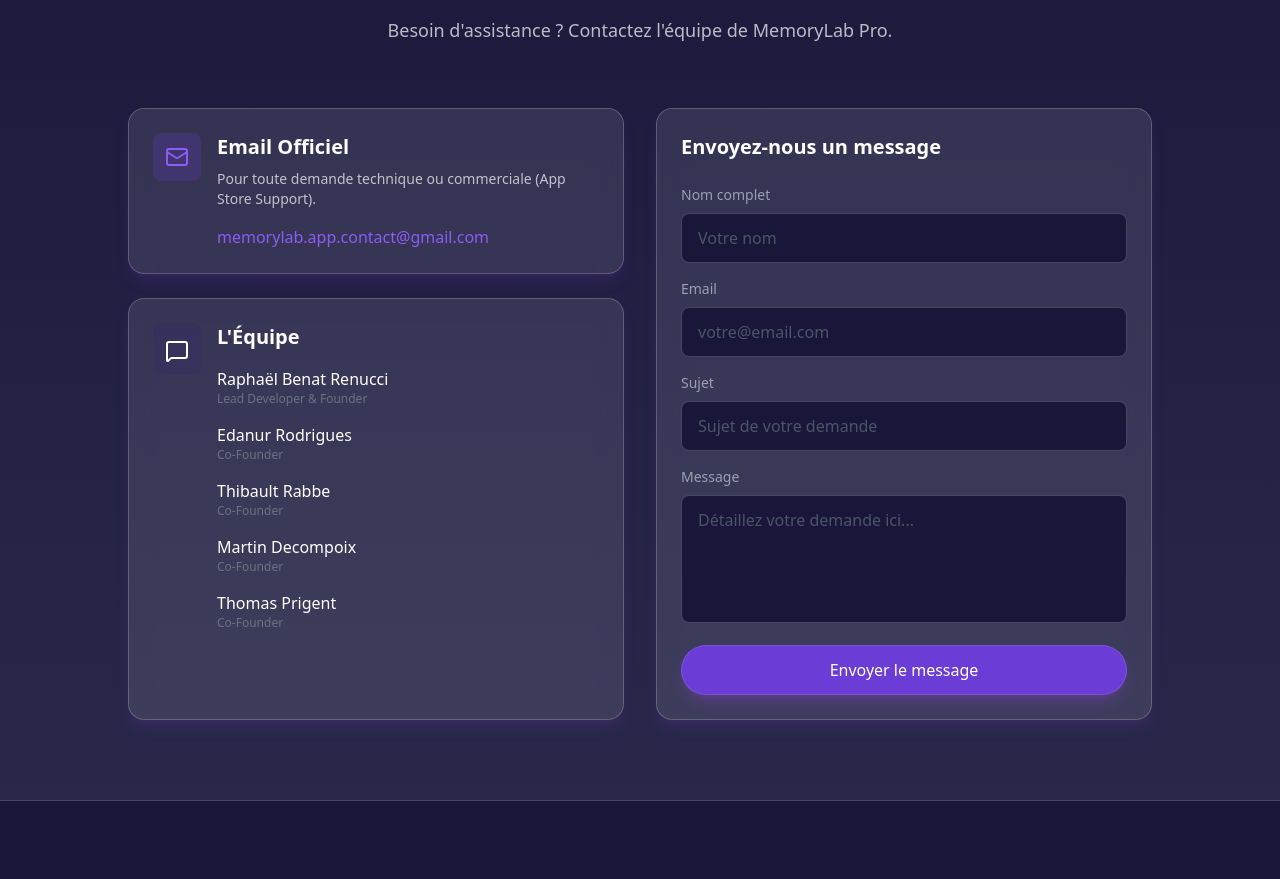
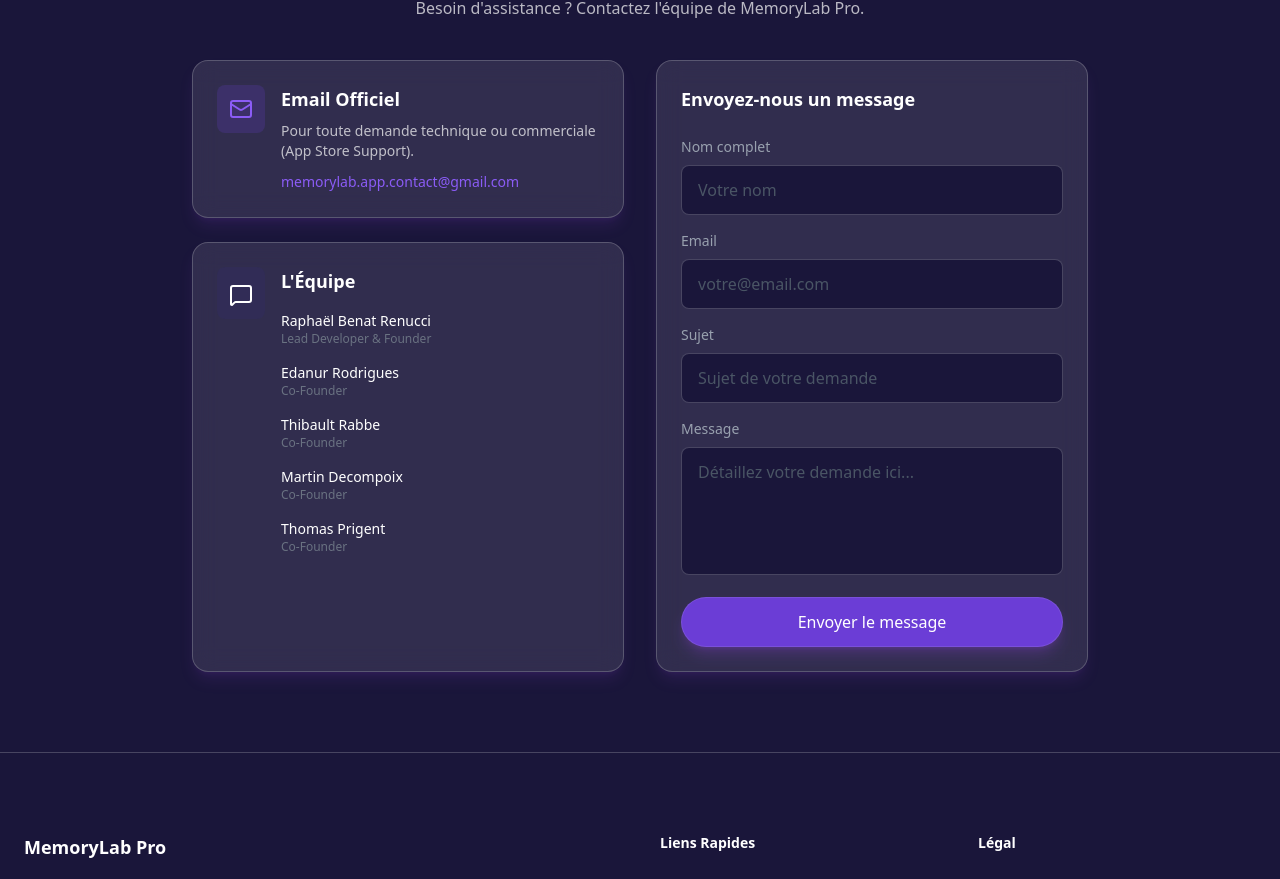
Before and after one commit to RaphaelBenRen/VitrineMemoryLab, a Next.js app: page /support in a window 1280 px wide. Shown: the part 216-1095 px from the top of the page. Built offline with nearby package versions, Linux system fonts and the light colour scheme.

Commit message:
logo qui tourne

```diff
--- a/app/deletion/page.tsx
+++ b/app/deletion/page.tsx
@@ -13,27 +13,27 @@
             </Link>
 
             <div className="max-w-2xl mx-auto">
-                <h1 className="text-4xl font-bold text-white mb-8">Suppression de compte</h1>
+                <h1 className="text-2xl md:text-3xl font-bold text-white mb-8">Suppression de compte</h1>
 
                 <div className="bg-red-500/10 border border-red-500/20 rounded-xl p-6 mb-10">
-                    <h2 className="text-xl font-semibold text-red-400 mb-2">Zone de Danger</h2>
+                    <h2 className="text-lg font-semibold text-red-400 mb-2">Zone de Danger</h2>
                     <p className="text-sm text-red-200/80">
                         La suppression de votre compte est <strong>irréversible</strong>. Toutes vos données (flashcards générées, historiques de révision, préférences) seront définitivement effacées de nos serveurs Supabase.
                     </p>
                 </div>
 
-                <h2 className="text-2xl font-bold text-white mb-6">Comment procéder ?</h2>
+                <h2 className="text-xl font-bold text-white mb-6">Comment procéder ?</h2>
 
                 <div className="space-y-8">
                     <div className="glass-panel p-8 rounded-2xl relative overflow-hidden group">
                         <div className="absolute top-0 right-0 p-4 opacity-50 text-[var(--color-brand-accent)]">
                             <Smartphone size={100} className="opacity-10" />
                         </div>
-                        <h3 className="text-lg font-bold text-white mb-4 flex items-center gap-2">
+                        <h3 className="text-base font-bold text-white mb-4 flex items-center gap-2">
                             <Smartphone size={20} className="text-[var(--color-brand-accent)]" />
                             1. Depuis l'application (Recommandé)
                         </h3>
-                        <ol className="list-decimal pl-5 space-y-3 marker:text-[var(--color-brand-accent)]">
+                        <ol className="list-decimal pl-5 space-y-3 marker:text-[var(--color-brand-accent)] text-sm">
                             <li>Ouvrez l'application <strong>MemoryLab Pro</strong> sur votre iPhone.</li>
                             <li>Accédez à votre <strong>Profil</strong> via la barre de navigation.</li>
                             <li>Appuyez sur l'icône <strong>Paramètres</strong> (roue dentée).</li>
@@ -43,11 +43,11 @@
                     </div>
 
                     <div className="glass-panel p-8 rounded-2xl">
-                        <h3 className="text-lg font-bold text-white mb-4 flex items-center gap-2">
+                        <h3 className="text-base font-bold text-white mb-4 flex items-center gap-2">
                             <Mail size={20} className="text-[var(--color-brand-accent)]" />
                             2. Par demande au Support
                         </h3>
-                        <p className="mb-6 leading-relaxed">
+                        <p className="mb-6 leading-relaxed text-sm">
                             Si vous n'avez plus accès à votre appareil iOS, vous pouvez demander la suppression manuelle de vos données par notre équipe.
                         </p>
                         <Button onClick={() => window.location.href = 'mailto:memorylab.app.contact@gmail.com?subject=Demande de suppression de compte DEFINITIVE'}>
--- a/app/globals.css
+++ b/app/globals.css
@@ -27,7 +27,7 @@
 }
 
 body {
-  background: linear-gradient(to bottom, var(--color-brand-bg-start), var(--color-brand-bg-end));
+  background: var(--color-brand-bg-start);
   color: var(--foreground);
   font-family: var(--font-sans), Arial, Helvetica, sans-serif;
   overflow-x: hidden;
--- a/app/support/page.tsx
+++ b/app/support/page.tsx
@@ -43,14 +43,14 @@
 
     return (
         <div className="container mx-auto px-6 py-20 min-h-screen">
-            <div className="max-w-2xl mx-auto text-center mb-16">
-                <h1 className="text-4xl md:text-5xl font-bold mb-6 text-white">Support & Aide</h1>
-                <p className="text-[var(--color-brand-text-secondary)] text-lg">
+            <div className="max-w-2xl mx-auto text-center mb-10">
+                <h1 className="text-2xl md:text-3xl font-bold mb-4 text-white">Support & Aide</h1>
+                <p className="text-[var(--color-brand-text-secondary)] text-base">
                     Besoin d'assistance ? Contactez l'équipe de MemoryLab Pro.
                 </p>
             </div>
 
-            <div className="grid md:grid-cols-2 gap-8 max-w-5xl mx-auto">
+            <div className="grid md:grid-cols-2 gap-8 max-w-4xl mx-auto">
 
                 {/* Contact Info */}
                 <div className="flex flex-col space-y-6 h-full">
@@ -60,11 +60,11 @@
                                 <Mail size={24} />
                             </div>
                             <div>
-                                <h3 className="text-xl font-bold text-white mb-2">Email Officiel</h3>
-                                <p className="text-[var(--color-brand-text-secondary)] mb-4 text-sm">
+                                <h3 className="text-lg font-bold text-white mb-2">Email Officiel</h3>
+                                <p className="text-[var(--color-brand-text-secondary)] mb-2 text-sm">
                                     Pour toute demande technique ou commerciale (App Store Support).
                                 </p>
-                                <a href="mailto:memorylab.app.contact@gmail.com" className="text-[var(--color-brand-accent)] hover:underline font-medium">
+                                <a href="mailto:memorylab.app.contact@gmail.com" className="text-[var(--color-brand-accent)] hover:underline font-medium text-sm">
                                     memorylab.app.contact@gmail.com
                                 </a>
                             </div>
@@ -79,11 +79,11 @@
                                 </div>
                             </div>
                             <div>
-                                <h3 className="text-xl font-bold text-white mb-4">L'Équipe</h3>
+                                <h3 className="text-lg font-bold text-white mb-4">L'Équipe</h3>
 
                                 <div className="space-y-4">
                                     <div>
-                                        <p className="text-[var(--color-brand-text-secondary)] font-medium text-white">
+                                        <p className="text-[var(--color-brand-text-secondary)] font-medium text-white text-sm">
                                             Raphaël Benat Renucci
                                         </p>
                                         <p className="text-xs text-gray-500">
@@ -92,7 +92,7 @@
                                     </div>
 
                                     <div>
-                                        <p className="text-[var(--color-brand-text-secondary)] font-medium text-white">
+                                        <p className="text-[var(--color-brand-text-secondary)] font-medium text-white text-sm">
                                             Edanur Rodrigues
                                         </p>
                                         <p className="text-xs text-gray-500">
@@ -101,7 +101,7 @@
                                     </div>
 
                                     <div>
-                                        <p className="text-[var(--color-brand-text-secondary)] font-medium text-white">
+                                        <p className="text-[var(--color-brand-text-secondary)] font-medium text-white text-sm">
                                             Thibault Rabbe
                                         </p>
                                         <p className="text-xs text-gray-500">
@@ -110,7 +110,7 @@
                                     </div>
 
                                     <div>
-                                        <p className="text-[var(--color-brand-text-secondary)] font-medium text-white">
+                                        <p className="text-[var(--color-brand-text-secondary)] font-medium text-white text-sm">
                                             Martin Decompoix
                                         </p>
                                         <p className="text-xs text-gray-500">
@@ -119,7 +119,7 @@
                                     </div>
 
                                     <div>
-                                        <p className="text-[var(--color-brand-text-secondary)] font-medium text-white">
+                                        <p className="text-[var(--color-brand-text-secondary)] font-medium text-white text-sm">
                                             Thomas Prigent
                                         </p>
                                         <p className="text-xs text-gray-500">
@@ -134,7 +134,7 @@
 
                 {/* Contact Form */}
                 <Card className="h-full">
-                    <h3 className="text-xl font-bold mb-6 text-white">Envoyez-nous un message</h3>
+                    <h3 className="text-lg font-bold mb-6 text-white">Envoyez-nous un message</h3>
 
                     <AnimatePresence>
                         {isSubmitSuccessful ? (
--- a/components/Footer.tsx
+++ b/components/Footer.tsx
@@ -9,26 +9,26 @@
             <div className="container mx-auto px-6">
                 <div className="grid grid-cols-1 md:grid-cols-4 gap-10 mb-16">
                     <div className="col-span-1 md:col-span-2">
-                        <h3 className="text-2xl font-bold text-white mb-4">
+                        <h3 className="text-lg font-bold text-white mb-4">
                             MemoryLab Pro
                         </h3>
-                        <p className="text-[var(--color-brand-text-secondary)] max-w-sm">
+                        <p className="text-[var(--color-brand-text-secondary)] max-w-sm text-sm">
                             L'application ultime pour les étudiants ingénieurs.
                             Importez vos cours, générez des QCM par IA et maîtrisez vos examens.
                         </p>
                     </div>
 
                     <div>
-                        <h4 className="font-semibold text-white mb-6">Liens Rapides</h4>
-                        <ul className="space-y-3">
+                        <h4 className="font-semibold text-white mb-6 text-sm">Liens Rapides</h4>
+                        <ul className="space-y-3 text-sm">
                             <li><Link href="/" className="text-gray-400 hover:text-[var(--color-brand-accent)] transition-colors">Accueil</Link></li>
                             <li><Link href="/support" className="text-gray-400 hover:text-[var(--color-brand-accent)] transition-colors">Support</Link></li>
                         </ul>
                     </div>
 
                     <div>
-                        <h4 className="font-semibold text-white mb-6">Légal</h4>
-                        <ul className="space-y-3">
+                        <h4 className="font-semibold text-white mb-6 text-sm">Légal</h4>
+                        <ul className="space-y-3 text-sm">
                             <li><Link href="/privacy" className="text-gray-400 hover:text-[var(--color-brand-accent)] transition-colors">Politique de Confidentialité</Link></li>
                             <li><Link href="/deletion" className="text-gray-400 hover:text-[var(--color-brand-accent)] transition-colors">Suppression des données</Link></li>
                         </ul>
--- /dev/null
+++ b/components/RotatingLogo.tsx
@@ -0,0 +1,23 @@
+"use client";
+
+import React from "react";
+
+interface RotatingLogoProps {
+    className?: string;
+}
+
+export const RotatingLogo: React.FC<RotatingLogoProps> = ({ className }) => {
+    return (
+        <div className={`relative overflow-hidden rounded-full ${className}`}>
+            <video
+                autoPlay
+                loop
+                muted
+                playsInline
+                className="w-full h-full object-cover"
+            >
+                <source src="/images/rotating-logo.mp4" type="video/mp4" />
+            </video>
+        </div>
+    );
+};
```
Also changed, not shown: app/page.tsx (+44 -19 lines), app/privacy/page.tsx (+9 -9 lines), 2 other files (tests, documents, lock files or other folders).
